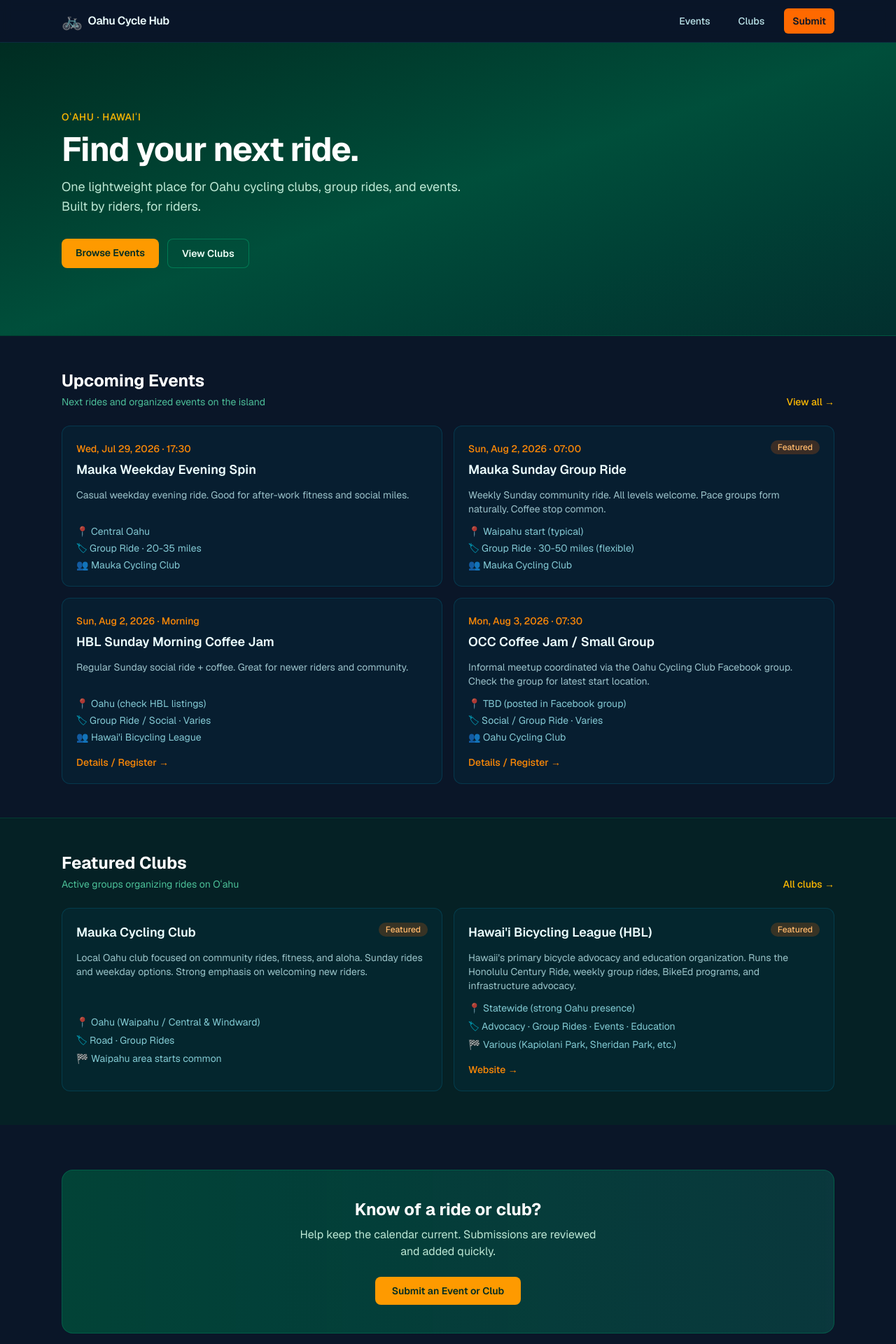
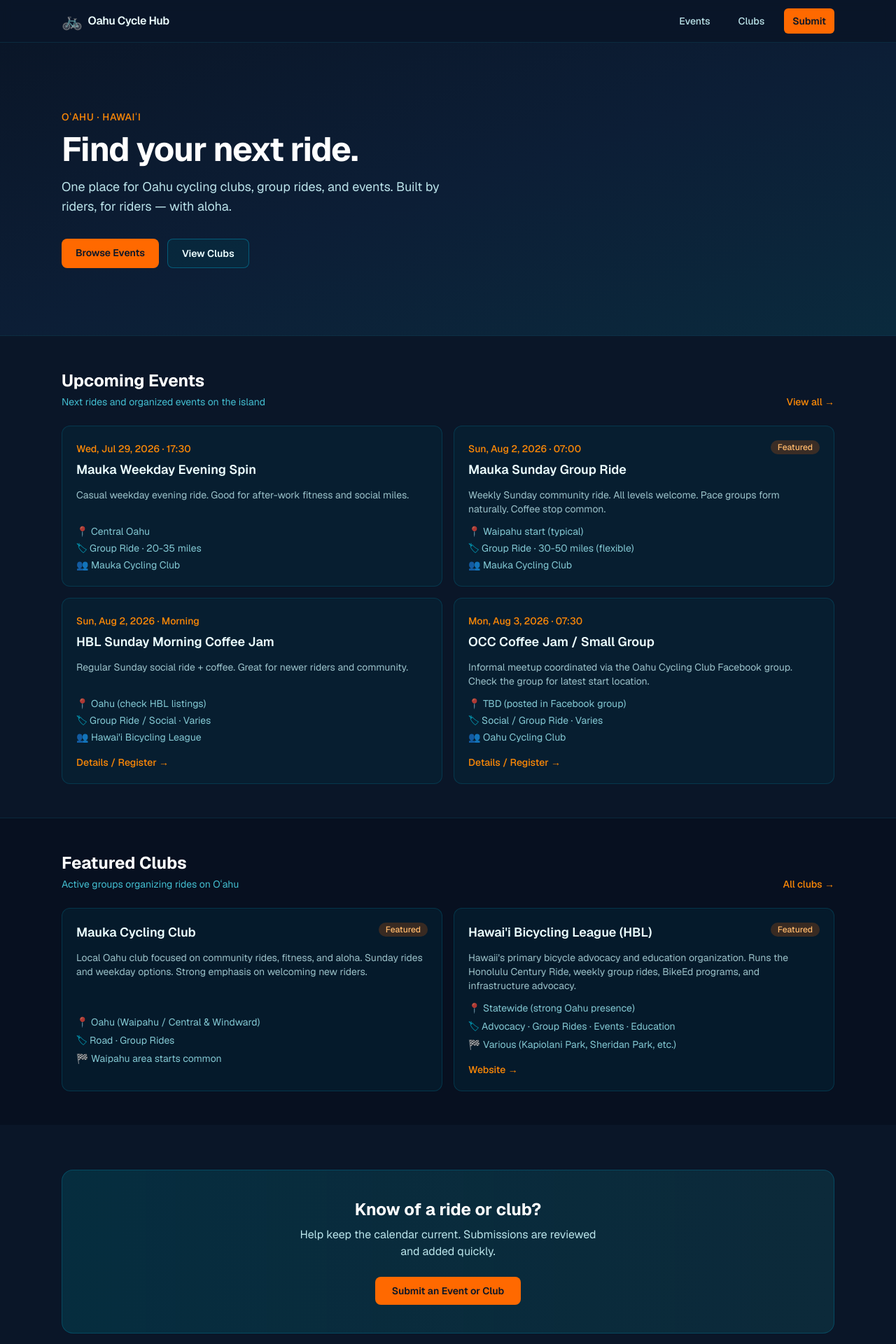
Before and after one commit to androskow/oahu-cycle-hub, a Next.js app: page / in a window 1280 px wide. Shown: the top 1920 px of the page at 70% size. Built offline with nearby package versions, Linux system fonts and the light colour scheme.

Commit message:
Hawaii theme - home page with ocean navy and sunset coral

```diff
--- a/src/app/page.tsx
+++ b/src/app/page.tsx
@@ -10,29 +10,30 @@ export default function Home() {
   return (
     <div>
       {/* Hero */}
-      <section className="relative overflow-hidden border-b border-emerald-800/40 bg-gradient-to-br from-emerald-950 via-emerald-900 to-teal-950">
-        <div className="absolute inset-0 bg-[radial-gradient(ellipse_at_top_right,_var(--tw-gradient-stops))] from-amber-500/10 via-transparent to-transparent" />
+      <section className="relative overflow-hidden border-b border-cyan-900/40 bg-gradient-to-br from-[#0a1628] via-[#0c1e36] to-[#0a2a3d]">
+        <div className="absolute inset-0 bg-[radial-gradient(ellipse_at_top_right,_var(--tw-gradient-stops))] from-cyan-500/15 via-transparent to-transparent" />
+        <div className="absolute inset-0 bg-[radial-gradient(ellipse_at_bottom_left,_var(--tw-gradient-stops))] from-orange-500/10 via-transparent to-transparent" />
         <div className="relative mx-auto max-w-6xl px-4 py-16 sm:px-6 sm:py-24">
-          <p className="mb-3 text-sm font-medium uppercase tracking-wider text-amber-400">
+          <p className="mb-3 text-sm font-medium uppercase tracking-wider text-orange-400">
             Oʻahu · Hawaiʻi
           </p>
           <h1 className="max-w-2xl text-4xl font-bold tracking-tight text-white sm:text-5xl">
             Find your next ride.
           </h1>
-          <p className="mt-4 max-w-xl text-lg text-emerald-100/90">
-            One lightweight place for Oahu cycling clubs, group rides, and events.
-            Built by riders, for riders.
+          <p className="mt-4 max-w-xl text-lg text-cyan-100/90">
+            One place for Oahu cycling clubs, group rides, and events.
+            Built by riders, for riders — with aloha.
           </p>
           <div className="mt-8 flex flex-wrap gap-3">
             <Link
               href="/events"
-              className="rounded-lg bg-amber-500 px-5 py-2.5 text-sm font-semibold text-emerald-950 transition hover:bg-amber-400"
+              className="rounded-lg bg-orange-500 px-5 py-2.5 text-sm font-semibold text-[#0a1628] transition hover:bg-orange-400"
             >
               Browse Events
             </Link>
             <Link
               href="/clubs"
-              className="rounded-lg border border-emerald-600/60 bg-emerald-900/50 px-5 py-2.5 text-sm font-semibold text-emerald-50 transition hover:bg-emerald-800/60"
+              className="rounded-lg border border-cyan-600/50 bg-cyan-950/50 px-5 py-2.5 text-sm font-semibold text-cyan-50 transition hover:bg-cyan-900/60"
             >
               View Clubs
             </Link>
@@ -45,22 +46,22 @@ export default function Home() {
         <div className="mb-6 flex items-end justify-between gap-4">
           <div>
             <h2 className="text-2xl font-bold text-white">Upcoming Events</h2>
-            <p className="mt-1 text-sm text-emerald-300/80">
+            <p className="mt-1 text-sm text-cyan-300/80">
               Next rides and organized events on the island
             </p>
           </div>
           <Link
             href="/events"
-            className="text-sm font-medium text-amber-400 hover:text-amber-300"
+            className="text-sm font-medium text-orange-400 hover:text-orange-300"
           >
             View all →
           </Link>
         </div>
 
         {upcoming.length === 0 ? (
-          <p className="rounded-lg border border-emerald-800/50 bg-emerald-900/30 p-6 text-emerald-200">
+          <p className="rounded-lg border border-cyan-800/50 bg-cyan-950/40 p-6 text-cyan-200">
             No upcoming events in the data yet.{" "}
-            <Link href="/submit" className="text-amber-400 underline">
+            <Link href="/submit" className="text-orange-400 underline">
               Submit one
             </Link>
             .
@@ -75,18 +76,18 @@ export default function Home() {
       </section>
 
       {/* Featured Clubs */}
-      <section className="border-t border-emerald-800/40 bg-emerald-950/50">
+      <section className="border-t border-cyan-900/40 bg-[#07101f]/80">
         <div className="mx-auto max-w-6xl px-4 py-12 sm:px-6">
           <div className="mb-6 flex items-end justify-between gap-4">
             <div>
               <h2 className="text-2xl font-bold text-white">Featured Clubs</h2>
-              <p className="mt-1 text-sm text-emerald-300/80">
+              <p className="mt-1 text-sm text-cyan-300/80">
                 Active groups organizing rides on Oʻahu
               </p>
             </div>
             <Link
               href="/clubs"
-              className="text-sm font-medium text-amber-400 hover:text-amber-300"
+              className="text-sm font-medium text-orange-400 hover:text-orange-300"
             >
               All clubs →
             </Link>
@@ -102,15 +103,15 @@ export default function Home() {
 
       {/* CTA */}
       <section className="mx-auto max-w-6xl px-4 py-16 sm:px-6">
-        <div className="rounded-2xl border border-emerald-700/50 bg-gradient-to-r from-emerald-900/80 to-teal-900/60 p-8 text-center sm:p-10">
+        <div className="rounded-2xl border border-cyan-700/40 bg-gradient-to-r from-cyan-950/80 to-[#0c2a3a] p-8 text-center sm:p-10">
           <h2 className="text-2xl font-bold text-white">Know of a ride or club?</h2>
-          <p className="mx-auto mt-2 max-w-md text-emerald-100/90">
+          <p className="mx-auto mt-2 max-w-md text-cyan-100/90">
             Help keep the calendar current. Submissions are reviewed and added
             quickly.
           </p>
           <Link
             href="/submit"
-            className="mt-6 inline-block rounded-lg bg-amber-500 px-6 py-2.5 text-sm font-semibold text-emerald-950 transition hover:bg-amber-400"
+            className="mt-6 inline-block rounded-lg bg-orange-500 px-6 py-2.5 text-sm font-semibold text-[#0a1628] transition hover:bg-orange-400"
           >
             Submit an Event or Club
           </Link>
```
